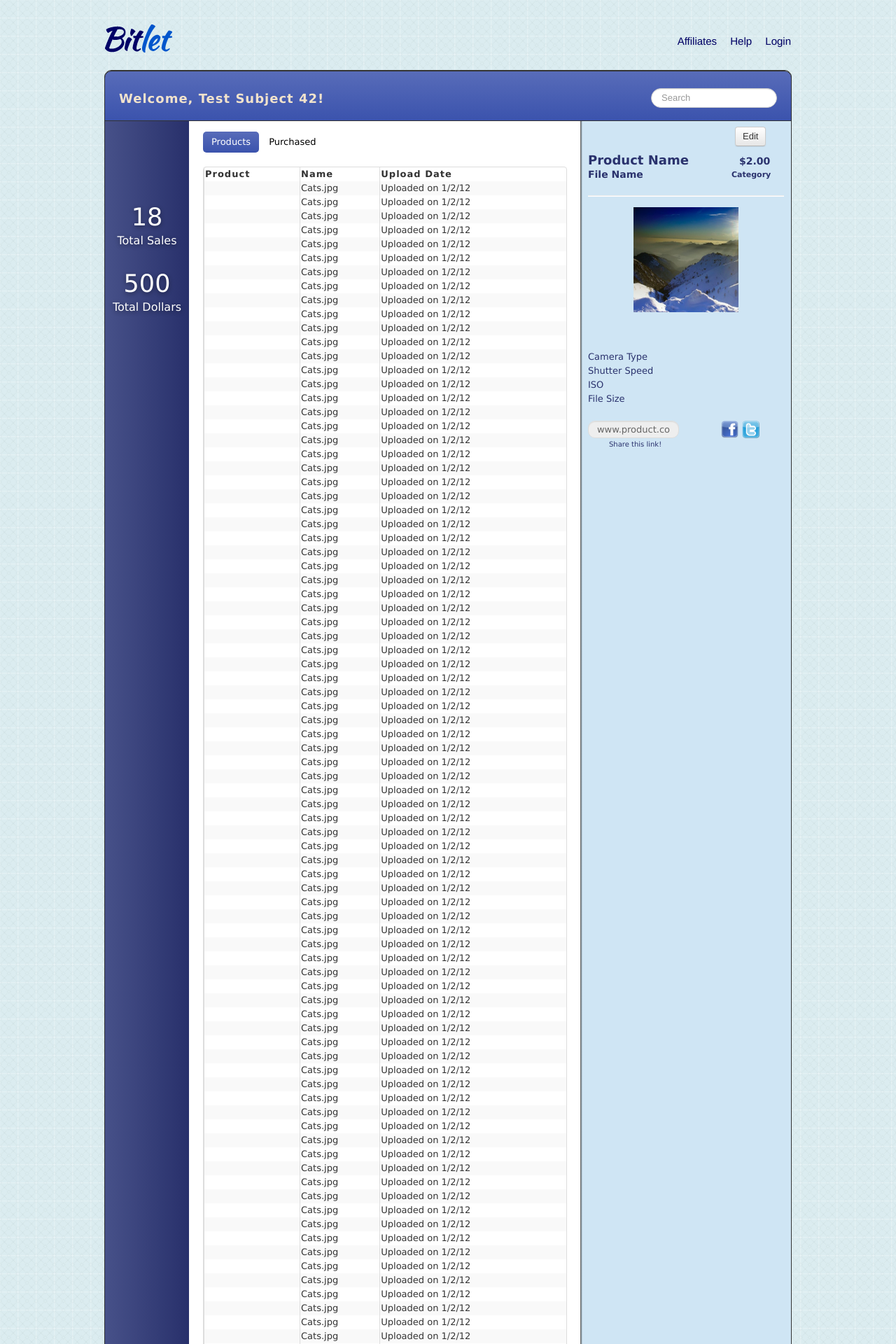
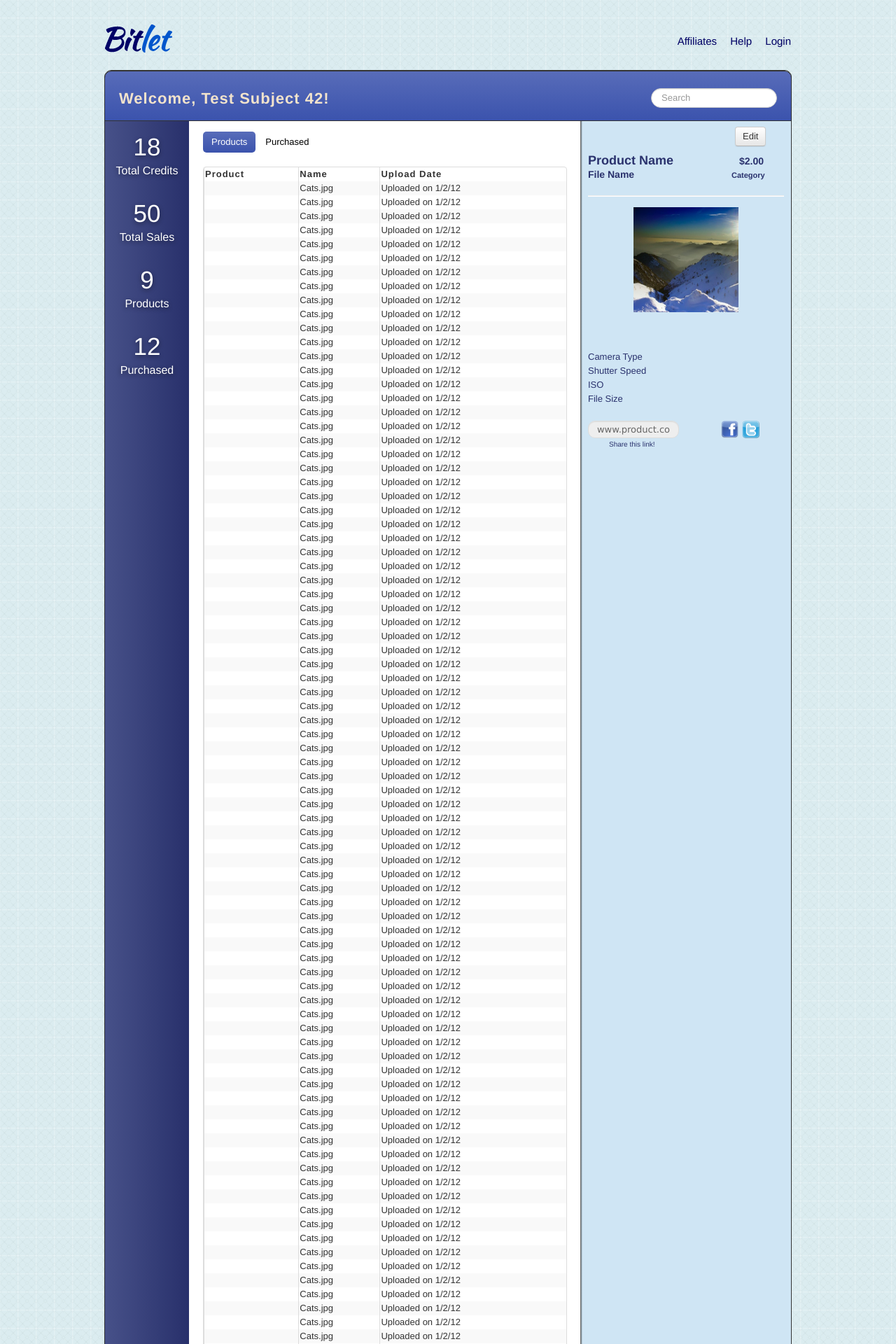
Before and after one commit to repat/Bitlet, a PHP site: page /admin in a window 1280 px wide. Shown: the top 1920 px of the page at 70% size. Run offline with PHP 8.4, Linux system fonts and the light colour scheme.

Commit message:
changes to the left side div

```diff
--- a/view/admin/index.php
+++ b/view/admin/index.php
@@ -24,10 +24,14 @@ if($uid >= 0) {
 		</div>
 		<div class="leftSideDiv">
 			<div class="leftSideData sticky-div">
-				<div class="sideData" id="number0fSales">18</div>
-				<div class="sideDataText" id="salesText">Total Sales</div>
-					<div class="sideData" id="dollars">500</div>
-				<div class="sideDataText" id="dollarsText">Total Dollars</div>
+				<div class="sideData" id="credits">18</div>
+				<div class="sideDataText" id="totalCredits">Total Credits</div>
+				<div class="sideData" id="sales">50</div>
+				<div class="sideDataText" id="totalSales">Total Sales</div>
+				<div class="sideData" id="bought">12</div>
+				<div class="sideDataText" id="totalBought">Purchased</div>
+				<div class="sideData" id="selling">9</div>
+				<div class="sideDataText" id="totalSelling">Products</div>
 			</div>
 		</div>
 		<div class= "centerDiv">
--- a/view/admin/style.css
+++ b/view/admin/style.css
@@ -13,7 +13,7 @@
 	-webkit-border-radius: 10px;
 	border-radius: 10px;
 	overflow:hide;
-	font-family: "Lucida Grande",Helvetica,Arial,Verdana,sans-serif;
+	font-family: "Quicksand",Helvetica,Arial,Verdana,sans-serif;
 }
 
 
@@ -27,7 +27,7 @@
 	z-index:100;
 	border: 1px solid #333;
 	letter-spacing:1px;
-
+	font-family: Helvetica,Arial,Verdana,sans-serif;
 	background: #586CB9; /* for non-css3 browsers */
 	filter: progid:DXImageTransform.Microsoft.gradient(startColorstr='#586CB9', endColorstr='#3B53AD'); /* for IE */
 	background: -webkit-gradient(linear, left top, left bottom, from(#586CB9), to(#3B53AD)); /* for webkit browsers */
@@ -50,7 +50,7 @@
 	color: #F2E3CC;
 	padding-left: 20px;
 	padding-top:21px;
-	font-size:18px;
+	font-size:22px;
 }
 
 .leftSideDiv {
@@ -97,21 +97,36 @@
 
 }
 
-.leftSideDiv .sideDataText#number0fSales {
-	top:200px;
+.leftSideDiv .sideData#credits {
+	top:100px;
 }
-.leftSideDiv .sideDataText#salesText {
-	top:230px;
+.leftSideDiv .sideDataText#totalCredits{
+	top:130px;
 }
 
-.leftSideDiv .sideData#dollars {
-	top:295px;
+.leftSideDiv .sideData#sales {
+	top:195px;
 }
 
-.leftSideDiv .sideDataText#dollarsText {
-	top:325px;
+.leftSideDiv .sideDataText#totalSales {
+	top:225px;
 }
 
+.leftSideDiv .sideData#selling {
+	top:290px;
+}
+
+.leftSideDiv .sideDataText#totalSelling {
+	top:320px;
+}
+
+.leftSideDiv .sideData#bought {
+	top:385px;
+}
+
+.leftSideDiv .sideDataText#totalBought {
+	top:415px;
+}
 .rightSideBottom {
 	position:absolute;
 	z-index: 18;
@@ -220,7 +235,6 @@
 	left:40px;
 	height:22px;
 	font-size:10px;
-	font-family: "Lucida Grande",Helvetica,Arial,Verdana,sans-serif;
 }
 
 #cameraType {
@@ -262,6 +276,7 @@
 	margin-left: 120px;
 	margin-right:300px;
 	padding:20px;
+	font-family: Helvetica,Arial,Verdana,sans-serif;
 }
 
 #productName {
```
